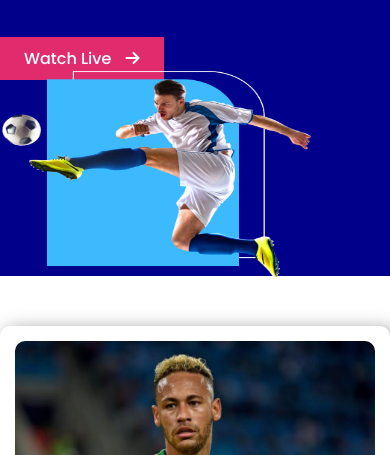
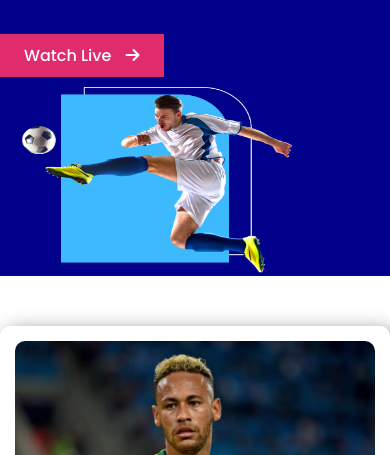
Before and after one commit to FerozMahmud/responsive-football-main, a plain HTML site: page index.html in a window 390 px wide. Shown: the part 389-844 px from the top of the page. Drawn offline with Linux system fonts and the light colour scheme.

Commit message:
3rd commit

```diff
--- a/css/style.css
+++ b/css/style.css
@@ -95,16 +95,17 @@ background-color: darkblue;
     transition: background 0.6s;
 }
 .banner-text a:hover {
-    background: cornflowerblue;
+    background: black;
 }
 .banner-text a i {
     padding-left: 10px;
 }
+
 .banner-image img {
-    width: 80%;
-    height: 80%;
-    margin: auto;
+    width: 550px;
+    height: 440px;
 }
+
 /* Banner CSS Part End */
 
 /* Players CSS Part Start */
@@ -248,13 +249,18 @@ background-color: darkblue;
     .banner-container {
         grid-template-columns: repeat(1, 1fr);
     }
+    .banner-image img{
+        width: 70%;
+        height: 70%;
+        padding: 5%;
+    }
     .players {
         grid-template-columns: 1fr;
     }
     .player {
         flex-direction: column;
     }
-    .highlights-container {
+    .news-container {
         grid-template-columns: repeat(1, 1fr);
     }
 }
@@ -274,7 +280,7 @@ background-color: darkblue;
     .player {
         flex-direction: column;
     }
-    .highlights-container {
+    .news-container {
         grid-template-columns: repeat(1, 1fr);
     }
 }
```
